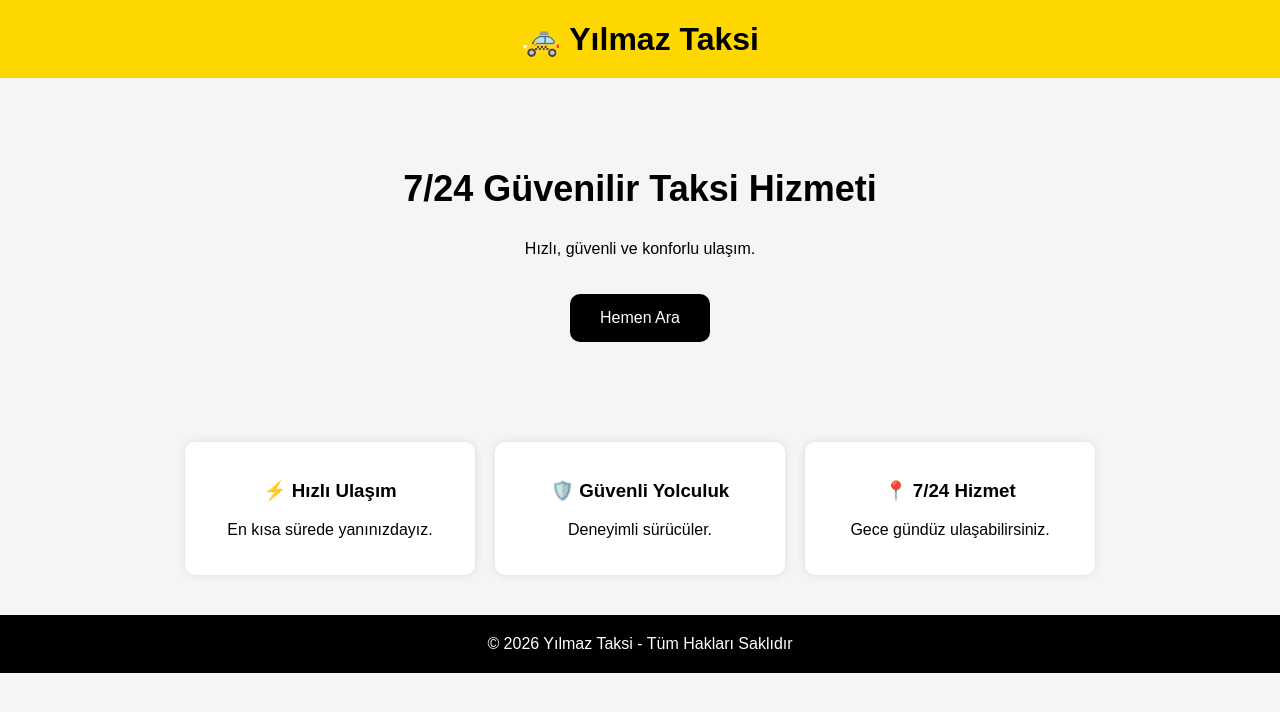
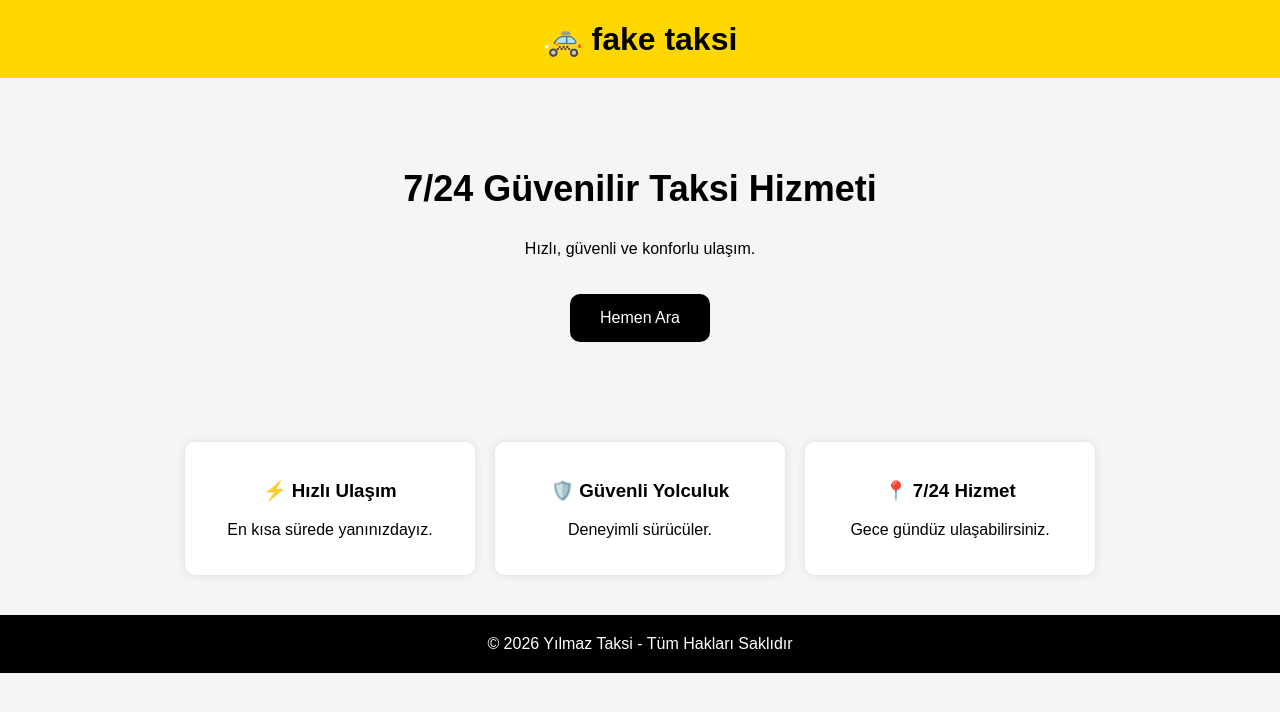
Before and after one commit to holybladeofmoon-cell/yilmaztaksi, a plain HTML site: page index.html in a window 1280 px wide. Drawn offline with Linux system fonts and the light colour scheme.

Commit message:
Update index.html

```diff
--- a/index.html
+++ b/index.html
@@ -71,7 +71,7 @@ footer{
 <body>
 
 <header>
-    <h1>🚕 Yılmaz Taksi</h1>
+    <h1>🚕 fake taksi</h1>
 </header>
 
 <section class="hero">
```
